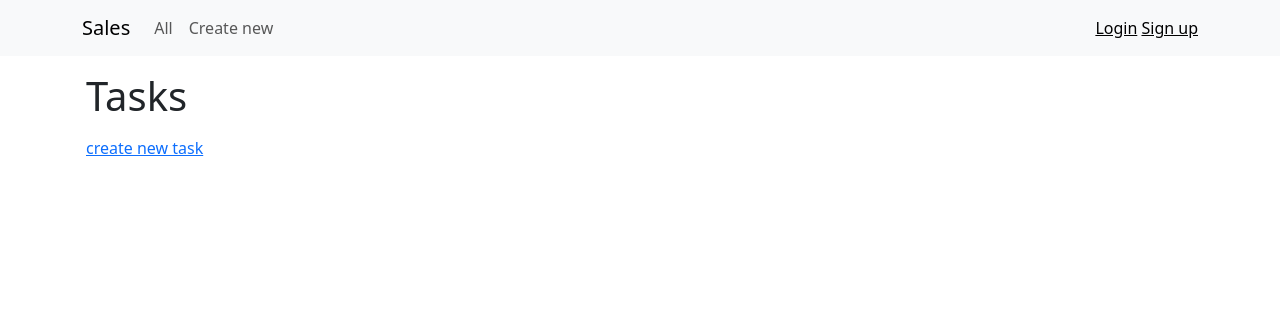
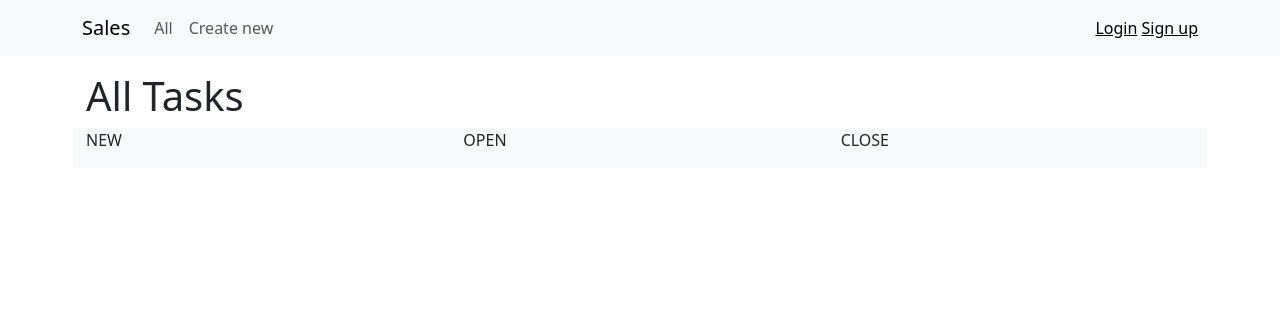
Before and after one commit to igor-gorovenko/pet_sales_funnel, a Django app: page / in a window 1280 px wide. Shown: the top 316 px of the page. Run offline with Django 4.2, Linux system fonts and the light colour scheme; data that the repository does not hold is empty.

Commit message:
add column in all task page, add filter task

```diff
--- a/sales_funnel/sales/views.py
+++ b/sales_funnel/sales/views.py
@@ -8,8 +8,14 @@ DEFAULT_STATUS_ID = 1
 
 def index(request):
     tasks_list = Task.objects.all()
+    status_new = Task.objects.filter(status_id=1)
+    status_open = Task.objects.filter(status_id=2)
+    status_close = Task.objects.filter(status_id=3)
     context = {
         'tasks_list': tasks_list,
+        'status_new': status_new,
+        'status_open': status_open,
+        'status_close': status_close,
     }
     return render(request, 'sales/index.html', context)
 
--- a/sales_funnel/templates/sales/index.html
+++ b/sales_funnel/templates/sales/index.html
@@ -4,15 +4,48 @@
 
 {% block content %}
 <div class='container p-3'>
-    <h1>Tasks</h1>
-    <ul>
-        {% for task in tasks_list %}
-        <li>
-            <a href="{{ task.get_url }}">{{ task }}</a>
-        </li>
-        {% endfor %}
-    </ul>
-    <a href="{% url 'add_task' %}">create new task</a>
+    <h1>All Tasks</h1>
+    <div class="row">
+        <div class="col-4 bg-light">
+            <p>NEW</p>
+            <div>
+                {% if status_new %}
+                {% for task in status_new %}
+
+                {% include 'include/card.html' %}
+
+                {% endfor %}
+                {% endif %}
+            </div>
+        </div>
+        <div class="col-4 bg-light">
+            <p>OPEN</p>
+            <div>
+                {% if status_open %}
+                {% for task in status_open %}
+
+                {% include 'include/card.html' %}
+
+                {% endfor %}
+                {% endif %}
+            </div>
+        </div>
+        <div class="col-4 bg-light">
+            <p>CLOSE</p>
+            <div>
+                {% if status_close %}
+                {% for task in status_close %}
+
+                {% include 'include/card.html' %}
+
+                {% endfor %}
+                {% endif %}
+            </div>
+        </div>
+    </div>
+
+
+
 </div>
 
 {% endblock %}
```
Also changed, not shown: sales_funnel/templates/include/card.html (added, +12 -0 lines).
